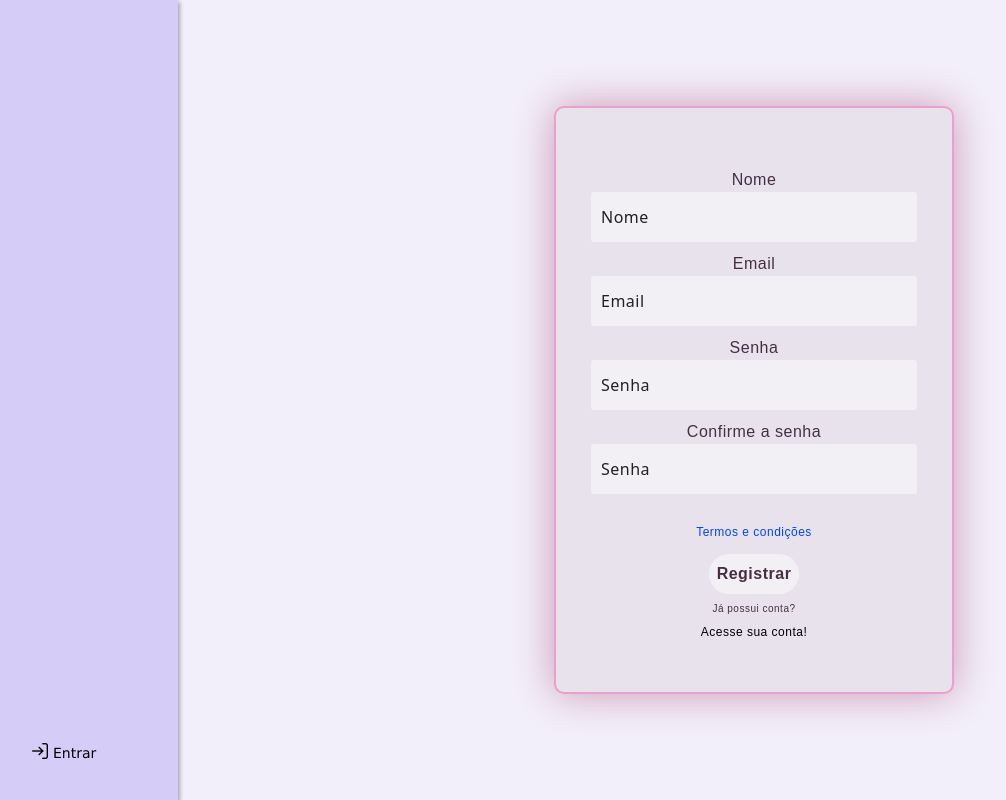
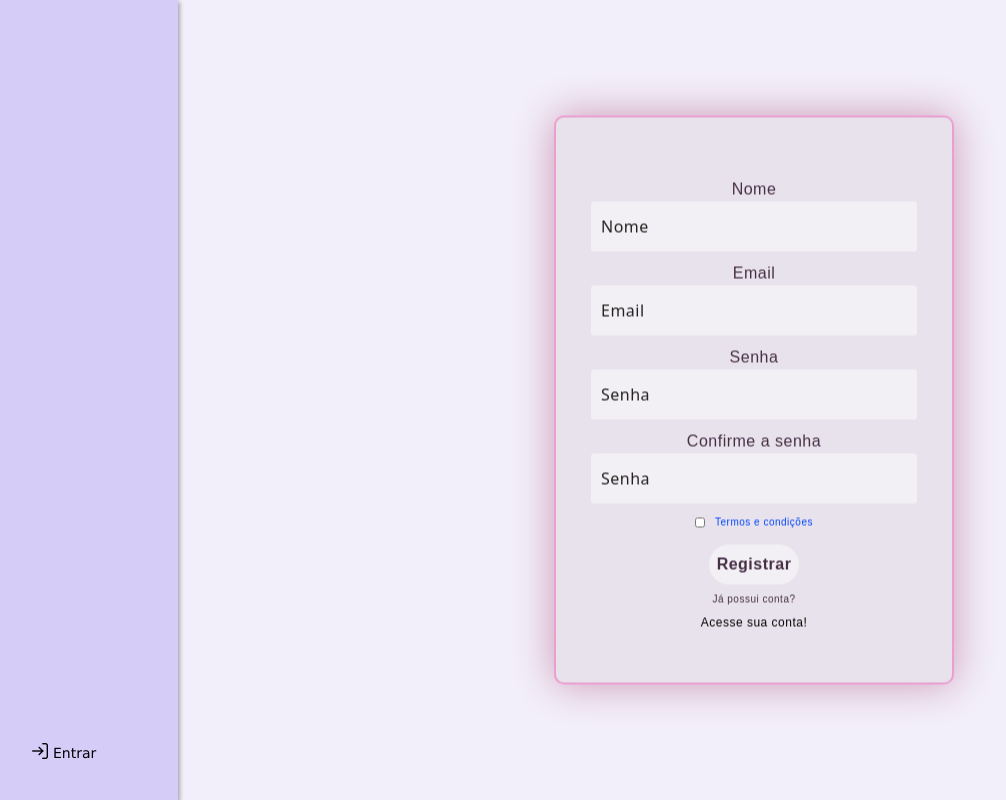
Before and after one commit to opsrobs/tcs-front, a Vue app: page /Account in a window 1280 px wide. Both pictures are taken after a click on the link "Crie sua conta!". Shown: the whole page, without its empty margins (14-1020 px from the left). Built offline with nearby package versions, Linux system fonts and the light colour scheme; no server answers.

Commit message:
Termos de uso

```diff
--- a/src/components/TermsOfUse.vue
+++ b/src/components/TermsOfUse.vue
@@ -1,6 +1,8 @@
 <template>
     <div class="results__agreement-preview">
+        <SidebarView />
         <div class="j-content">
+                <router-link class="btn-term" to="/Account">Voltar</router-link>
             <h4> Termos e Condições de Uso </h4> Seja bem-vindo ao Prototipo de Avaliação da Qualidade de Historia de
             Usuario!
             <p></p>
@@ -183,15 +185,40 @@
                 responsáveis
                 por perdas e danos de qualquer natureza. </p>
         </div>
+
     </div>
 </template>
+<script>
+import SidebarView from './SidebarView.vue';
+
+export default {
+    components: {
+        SidebarView
+    },
+    //...rest of your component's options like data, methods, etc.
+}
+</script>
 
 <style>
 .results__agreement-preview {
+    margin-left: 15%;
     text-align: justify;
 }
+.btn-term{
+    top: 20px;
+    border: 2px;
+    position: fixed;
+    right: 25px;
 
-.j-content{
+    background-color: blueviolet;
+    width: 70px;
+    height: 30px;
+    border-radius: 10px;
+    padding-left: 10px;
+    padding-top: 2px;
+}
+
+.j-content {
     margin: 25px;
 }
 </style>
--- a/src/views/AccountView.vue
+++ b/src/views/AccountView.vue
@@ -33,10 +33,20 @@
 
                     <br /><a v-if="isVisible" class="link-create-account" @click="createAccount()" href="#">Crie sua
                         conta!</a>
+                    <div class="chbox-div">
+                        <input v-if="!isVisible" class="chbox" type="checkbox" v-model="termsAccepted" id="terms">
+                        <div>
+                            <span>
+                                <router-link v-if="!isVisible" class="link-create-account-terms" to="/Termos"
+                                    style="color: rgb(0, 68, 255);">Termos e condições</router-link>
+                                <!-- <a v-if="!isVisible" href="#" class="link-create-account-terms"
+                                    style="color: rgb(0, 68, 255);">Termos e condições</a> -->
+                            </span>
+                        </div>
 
-                    <a href="#" class="link-create-account" style="color: rgb(0, 68, 255);" v-if="!isVisible">Termos e
-                        condições</a>
-                    <button @click="formIsRegister()" v-if="!isVisible" class="create-account-button">Registrar</button>
+                    </div>
+                    <button type="button" @click="formIsRegister()" v-if="!isVisible"
+                        class="create-account-button">Registrar</button>
 
                     <span v-if="!isVisible" class="create-account">Já possui conta?</span>
                     <br /><a v-if="!isVisible" class="link-create-account" @click="createAccount()" href="#">Acesse sua
@@ -50,9 +60,6 @@
             <span class="loader">Loading ...</span>
             <LoaderView v-show="!isLoading" />
         </div>
-
-
-
     </div>
 </template>
 <script>
@@ -60,6 +67,7 @@
 // import userChart from './../states/chartstate'
 import SidebarView from '@/components/SidebarView.vue';
 import LoaderView from '@/components/LoaderView.vue';
+// import Checkbox from 'primevue/checkbox';
 import Toast from 'primevue/toast';
 
 import axios from 'axios';
@@ -71,6 +79,7 @@ export default {
             isNewUser: false,
             isLogin: false,
             isLoading: false,
+            termsAccepted: false,
             usuario: {
                 email: '',
                 nome: '',
@@ -137,12 +146,14 @@ export default {
             }
         },
         formIsRegister() {
+            console.log(this.termsAccepted)
             if (this.emailIsValid(this.usuario.email)) {
-                this.isLoading = true;
+                if (this.termsAccepted) {
                     if (this.usuario.senha === this.new_pass && this.new_pass != '') {
                         console.log("success")
                         this.isNewUser = true
                         this.isLogin = false
+                        this.isLoading = true;
                         this.sendRequestSignUp()
                         console.log(this.isVisible)
                     } else if (this.usuario.senha != this.new_pass) {
@@ -152,10 +163,12 @@ export default {
                     }
 
                 }
+                this.toastMessage(0, "Os termos de uso precisam ser aceitos!")
+            }
         },
         formIsLogin() {
+            if (!this.isNewUser && !this.isLogin) {
                 this.isLoading = true
-            if (!this.isNewUser && !this.isLogin) {
                 console.log("successss")
                 console.log(this.isVisible)
                 this.sendRequestLogin()
@@ -163,6 +176,7 @@ export default {
                 console.log("")
                 // this.sendRequestLogin()
             }
+            console.log(this.isLoading)
         },
         async sendRequestSignUp() {
             this.isLoading = true
@@ -222,7 +236,8 @@ export default {
     components: {
         SidebarView,
         Toast,
-        LoaderView
+        LoaderView,
+        // Checkbox
     }
 }
 </script>
@@ -233,6 +248,28 @@ export default {
     padding: 0;
     margin: 0;
     box-sizing: border-box;
+}
+
+.act-terms {
+    font-size: 12px;
+}
+
+.chbox {
+    margin-top: 5px;
+    width: 10px;
+}
+
+.link-create-account-terms {
+    font-size: 10px;
+}
+
+.chbox-div {
+    display: flex;
+    align-items: center;
+    gap: 10px;
+    justify-content: center;
+    margin-top: -35px;
+    margin-bottom: -15px;
 }
 
 .loader {
@@ -272,6 +309,12 @@ input[type="submit"] {
     transition: background-color 0.3s ease;
 }
 
+input[type="checkbox"]:focus {
+    outline: none !important;
+    box-shadow: none !important;
+}
+
+
 .create-account-button:before,
 .login-submit:before,
 input[type="button"]:before,
@@ -284,7 +327,6 @@ input[type="submit"]:before {
     left: 0;
     z-index: -1;
     margin: -2px;
-    /* this creates the border effect */
     border-radius: inherit;
     background: linear-gradient(90deg, rgb(247, 67, 157), rgb(134, 62, 175));
     opacity: 0;
@@ -429,4 +471,5 @@ input:focus {
         left: 50%;
         padding: 20px 30px;
     }
-}</style>
+}
+</style>
```
Lines whose indentation alone changed are shown as unchanged.
